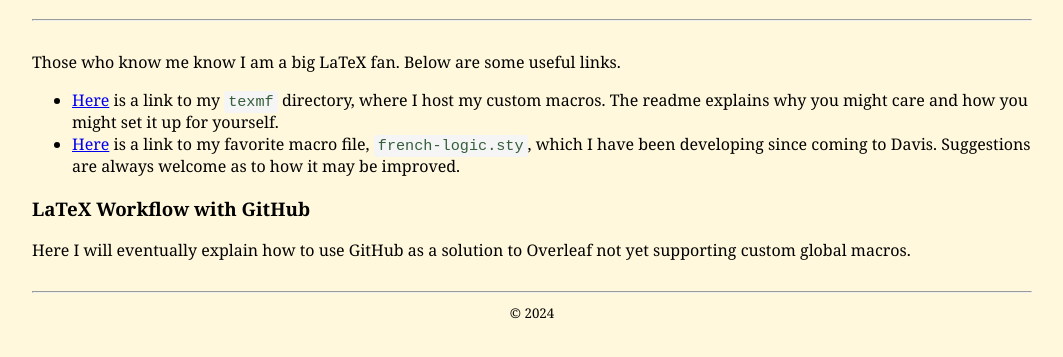
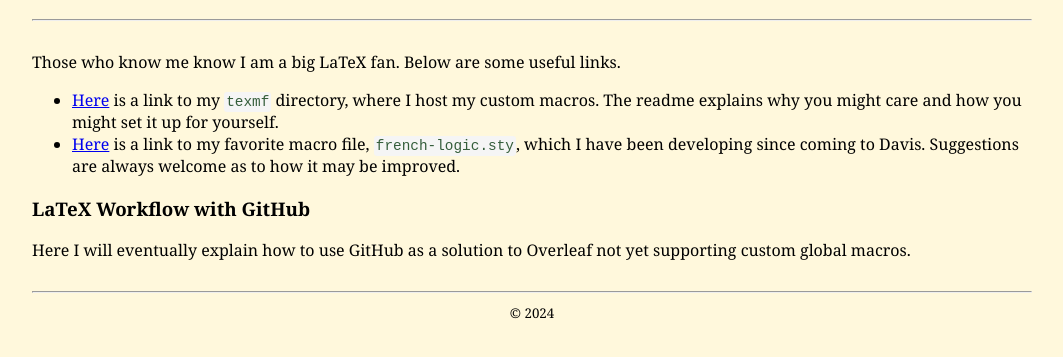
Before and after one commit to bphopkins/bphopkins.github.io, a plain HTML site: page LaTeX/index.html in a window 1280 px wide. Shown: the part 77-434 px from the top of the page, without its empty margins (108-1171 px from the left). Drawn offline with Linux system fonts and the light colour scheme.

Commit message:
Update style.css

```diff
--- a/css/style.css
+++ b/css/style.css
@@ -13,8 +13,8 @@ body {
 code {
     background-color: #f5f5f5;  /* Light gray background */
     border-radius: 3px;         /* Rounded corners */
-    padding: 2px 4px;           /* Padding around the code */
+    padding: 2px 2px;           /* Padding around the code */
     font-family: "Courier New", Courier, monospace;  /* Monospaced font */
-    font-size: 0.95em;          /* Slightly smaller font size */
+    font-size: 0.9em;          /* Slightly smaller font size */
     color: #355E3B;             /* Distinctive color for code text */
 }
```
